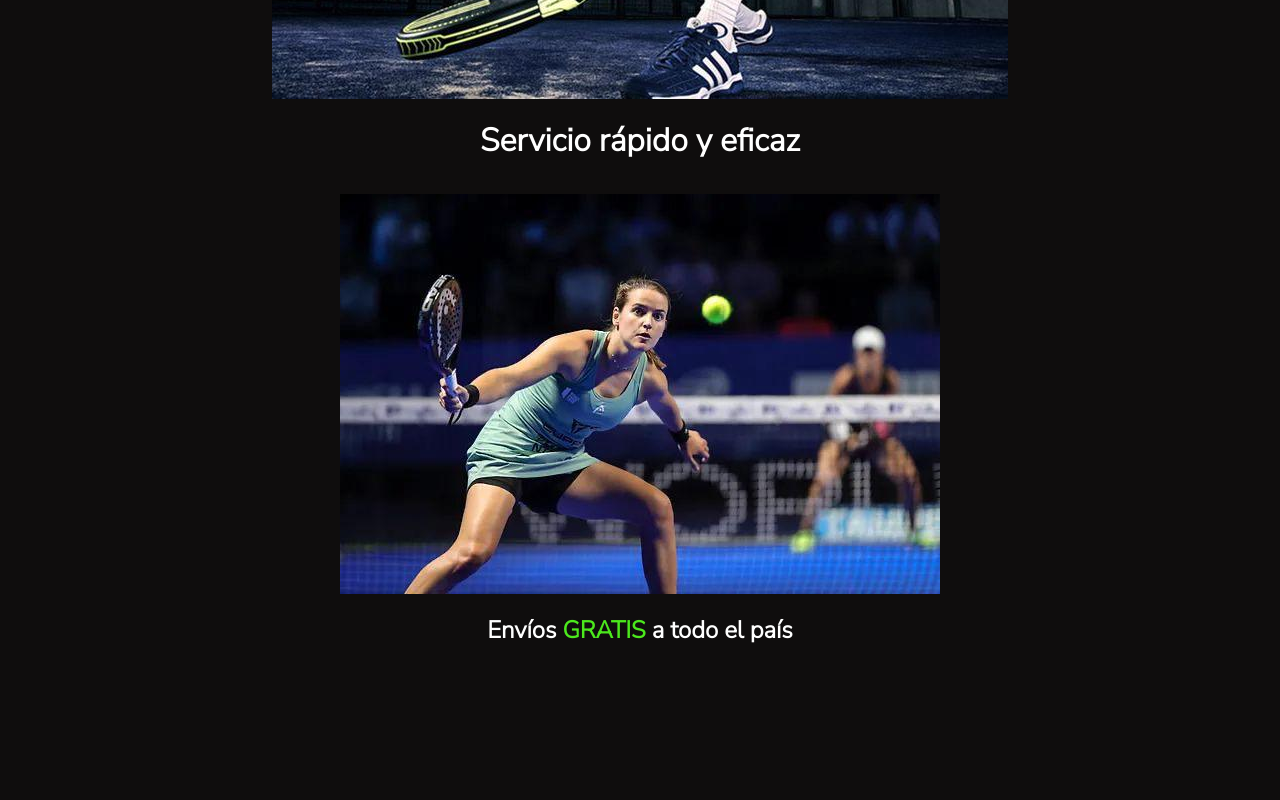
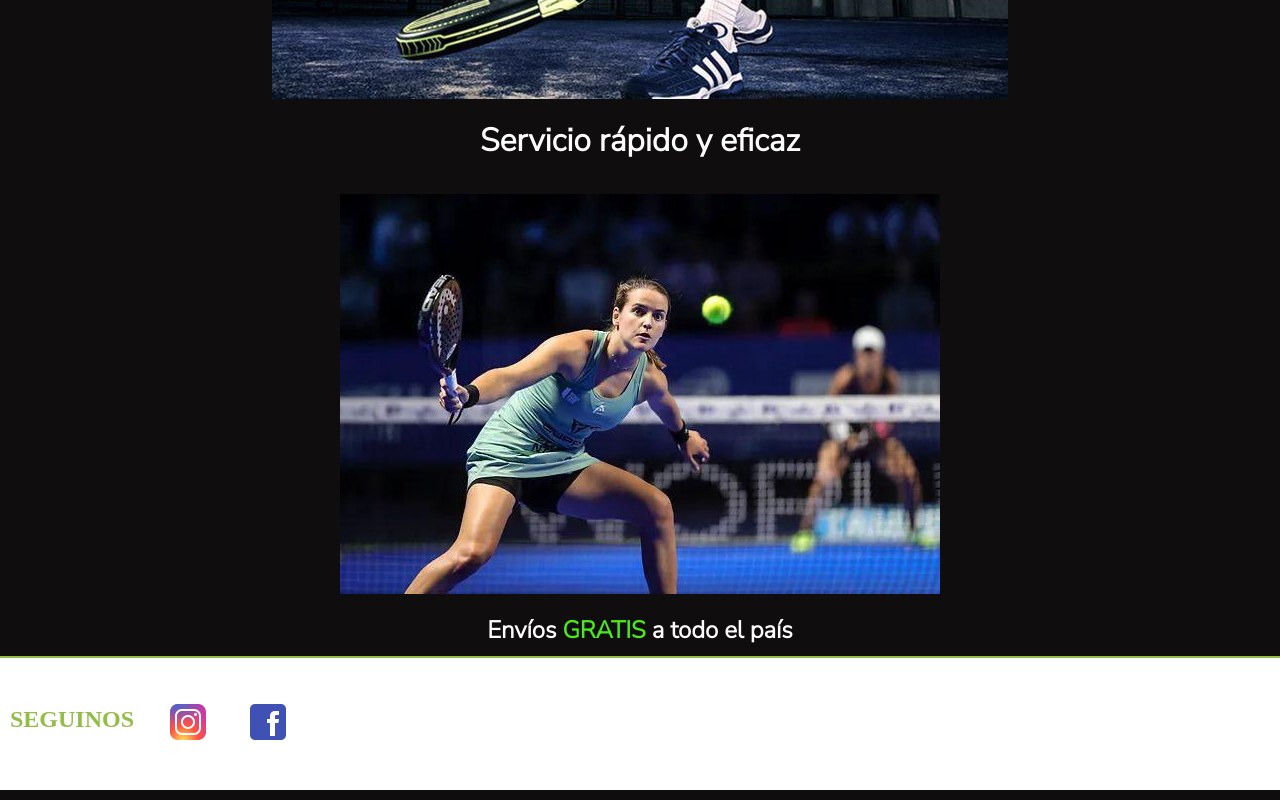
Before and after one commit to FlorenciaZoggia/Entregable3-Zoggia, a website: page index.html in a window 1280 px wide. Shown: the part 810-1610 px from the top of the page. Before the commit the page ends 1456 px from the top, so only its background shows below. Drawn offline with Linux system fonts and the light colour scheme.

Commit message:
agregue iconos

```diff
--- a/index.html
+++ b/index.html
@@ -10,6 +10,7 @@
 
 </head>
 <body>
+     <!--header-->
     <header>
         <div class="Logo">
         <img src="assets/Logo.jpeg" alt="Logo">
@@ -24,6 +25,7 @@
             </ul>
         </nav>
     </header>
+     <!--fin header-->
 
     <section class="principal-uno">
         <video src="assets/video presentacion.mp4" autoplay loop muted playsinline></video>
@@ -37,5 +39,13 @@
         <h3>Envíos <span>GRATIS</span> a todo el país</h3>
 
     </section>
+
+     <!--footer-->
+
+    <footer>
+        <h4>SEGUINOS</h4>
+        <a class="icono-instagram" href="https://instagram.com/lateralpadel/"><img src="assets/icons8-instagram-48.png" alt="icono-instagram"></a>
+        <a class="icono-facebook" href="https://facebook.com/profile.php?id=61550975676788"><img src="assets/icons8-facebook-48.png" alt="icono-facebook"></a>
+    </footer>
 </body>
 </html>
--- /dev/null
+++ b/scss/layout/_footer.scss
@@ -0,0 +1,31 @@
+footer
+{ background-color: white;
+    border-top: 2px solid  rgb(146, 190, 69);
+    display: flex;
+    flex-direction: row;
+    text-align: center;
+    align-items: center;
+    padding: 10px;
+    margin-top: 10px;
+    margin-bottom: 10px;
+
+
+h4 {
+    font-size: 1.5rem;
+    color:  rgb(146, 190, 69);
+    margin-bottom: 10px;
+}
+
+
+.icono-instagram {
+    width: 20px;
+    height: auto;
+    margin: 30px;
+
+   }
+
+   .icono-facebook {
+    @extend .icono-instagram
+
+   }
+}
--- /dev/null
+++ b/scss/layout/_gradiente.scss
@@ -0,0 +1,5 @@
+//gradiente//
+
+header {
+    background-image: linear-gradient(to right, rgb(20, 108, 20), rgb(146, 190, 69));
+}
--- a/scss/layout/_header.scss
+++ b/scss/layout/_header.scss
@@ -7,6 +7,8 @@ header {
     display: flex;
     justify-content: space-between;
     align-items: center;
+    //gradiente lineal
+    background-image: linear-gradient (to right, white, rgb(146, 190, 69));
 
     .Logo {
         img {
@@ -33,6 +35,12 @@ header {
         font-size: 1.5rem;
         font-family: 'Josefin Sans', sans-serif;
         margin-right: 5rem;
+        //transition
+        transition: 1s;
+        &:hover {
+            font-size: 2rem;
+
+        }
 
     }
     }
--- a/scss/style.scss
+++ b/scss/style.scss
@@ -3,3 +3,5 @@
 @import "base/fonts";
 @import "layout/section-principal";
 @import "utilities/variables";
+@import "layout/gradiente";
+@import "layout/footer";
```
Also changed, not shown: CSS/style.css, assets/icons8-facebook-48.png (added), assets/icons8-instagram-48.png (added), 1 other file.
